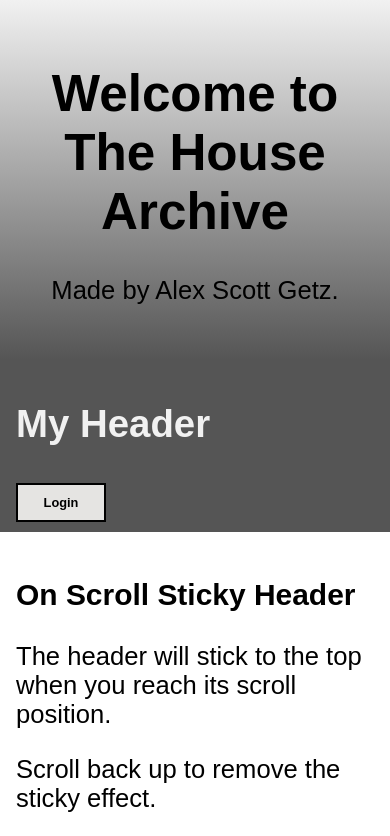
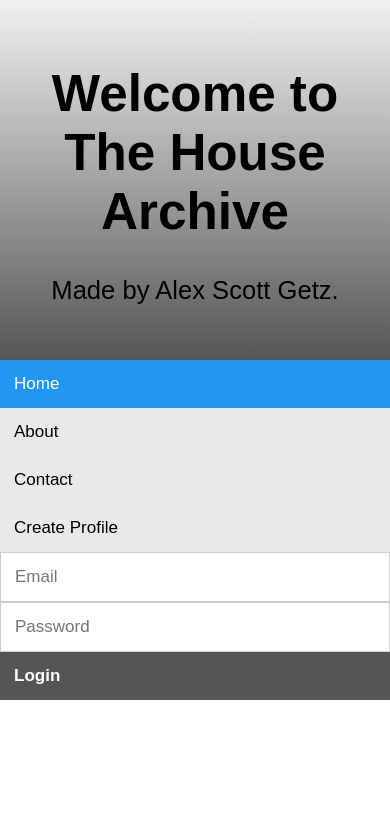
Before and after one commit to asgetz/TheHouseArchive, a plain HTML site: page main_page.html in a window 390 px wide. Shown: the top 836 px of the page. Drawn offline with Linux system fonts and the light colour scheme.

Commit message:
Added Login & Profile Creation

```diff
--- /dev/null
+++ b/app.js
@@ -0,0 +1,24 @@
+let itemsArray = localStorage.getItem('items') ?
+	JSON.parse(localStorage.getItem('items')) : [];
+
+
+class userProfile{
+	constructor(email, psw){
+		this.email = email;
+		this.psw = psw;
+	}
+
+	setItem(){
+		itemsArray.push(this.email+","+this.psw);
+		localStorage.setItem('items',JSON.stringify(itemsArray));
+	}
+	setActive(){}
+	setInactive(){}
+	getItem(){}
+	removeItem(){}
+	clear(){}
+
+	static fromJSON(serializedJson){
+		return Object.assign(new userProfile(),JSON.parse(serializedJson));
+	}
+}
--- a/main_page.html
+++ b/main_page.html
@@ -3,13 +3,78 @@
 <head>
 	<meta charset="utf-8">
 	<title>The House Archive</title>
-	<script type="text/javascript" src="js_main_page.js"></script>
+	<script type="text/javascript" src="app.js"></script>
 
+	<link rel="stylesheet" href="https://cdnjs.cloudflare.com/ajax/libs/font-awesome/4.7.0/css/font-awesome.min.css">
 	<style type="text/css">
+		* {
+			box-sizing: border-box;
+		}
 		body {
 			margin: 0;
 			font-size: 1.6em;
-			font-family: Arial, Helvetica;
+			font-family: Arial, Helvetica, sans-serif;
+		}
+		.topnav {
+			overflow: hidden;
+			background-color: #e9e9e9;
+		}
+		.topnav a {
+			float: left;
+			display: block;
+			color: black;
+			text-align: center;
+			padding: 14px 16px;
+			text-decoration: none;
+			font-size: 17px;
+		}
+		.topnav a:hover {
+			background-color: #ddd;
+			color: black;
+		}
+		.topnav a.active {
+			background-color: #2196F3;
+			color: white;
+		}
+		.topnav .login-container {
+			float: right;
+		}
+		.topnav input[type=text] {
+			padding: 6px;
+			margin-top: 8px;
+			font-size: 17px;
+			border: none;
+			width: 120px;
+		}
+		.topnav .login-container button {
+			float: right;
+			padding: 6px 10px;
+			margin-top: 8px;
+			margin-right: 16px;
+			background-color: #555;
+			color: white;
+			font-size: 17px;
+			border: none;
+			cursor: pointer;
+		}
+		.topnav .login-container button:hover {
+			background-color: green;
+		}
+		@media screen and (max-width: 600px) {
+			.topnav .login-container {
+				float: none;
+			}
+			.topnav a, .topnav input[type=text], .topnav .login-container button {
+				float: none;
+				display: block;
+				text-align: left;
+				width: 100%;
+				margin: 0;
+				padding: 14px;
+			}
+			.topnav input[type=text] {
+				border: 1px solid #ccc;
+			}
 		}
 		.hidden {display: none;}
 		.show {display: inline !important;}
@@ -53,12 +118,27 @@
 		<p>Made by Alex Scott Getz.</p>
 	</div>
 
-	<div class="header" id="myHeader">
-		<h2>My Header</h2>
-		<button id="login">Login</button>
+	<div class="topnav" id="myTopnav">
+		<a class="active" href="main_page.html">Home</a>
+		<a href="#about">About</a>
+		<a href="#contact">Contact</a>
+		<a href="create_profile.html">Create Profile</a>
+		<div class="login-container">
+			<form id="main_form">
+				<input type="text" placeholder="Email" name="email">
+				<input type="text" placeholder="Password" name="psw">
+				<button type="submit">Login</button>
+			</form>
+		</div>
 	</div>
 
-	<div class="content">
+	<!-- <div class="header" id="myHeader">
+		<h2>My Header</h2>
+		<button id="login" onclick="window.location.href='login.html';">Login</button>
+		<button id="createProf" onclick="window.location.href='create_profile.html';">Create Profile</button>
+	</div> -->
+
+	<!-- <div class="content">
 		<h3>On Scroll Sticky Header</h3>
 		<p>The header will stick to the top when you reach its scroll position.</p>
 		<p>Scroll back up to remove the sticky effect.</p>
@@ -86,17 +166,17 @@
 		<p>Some text to enable scrolling.. Lorem ipsum dolor sit amet, illum definitiones no quo, maluisset concludaturque et eum, altera fabulas ut quo. Atqui causae gloriatur ius te, id agam omnis evertitur eum. Affert laboramus repudiandae nec et. Inciderint efficiantur his ad. Eum no molestiae voluptatibus.</p>
 		<p>Some text to enable scrolling.. Lorem ipsum dolor sit amet, illum definitiones no quo, maluisset concludaturque et eum, altera fabulas ut quo. Atqui causae gloriatur ius te, id agam omnis evertitur eum. Affert laboramus repudiandae nec et. Inciderint efficiantur his ad. Eum no molestiae voluptatibus.</p>
 		<p>Some text to enable scrolling.. Lorem ipsum dolor sit amet, illum definitiones no quo, maluisset concludaturque et eum, altera fabulas ut quo. Atqui causae gloriatur ius te, id agam omnis evertitur eum. Affert laboramus repudiandae nec et. Inciderint efficiantur his ad. Eum no molestiae voluptatibus.</p>
-	</div>
+	</div> -->
 
 	<script>
 		window.onscroll = function(){myFunction()};
-		var header = document.getElementById("myHeader");
-		var sticky = header.offsetTop;
-		function myFunction(){
+		var topnav = document.getElementById("myTopnav");
+		var sticky = topnav.offsetTop;
+		function myFunction() {
 			if(window.pageYOffset>sticky){
-				header.classList.add("sticky");
+				topnav.classList.add("sticky");
 			}else{
-				header.classList.remove("sticky");
+				topnav.classList.remove("sticky");
 			}
 		}
 	</script>
```
Also changed, not shown: create_profile.html (added, +118 -0 lines), js_main_page.js (deleted).
